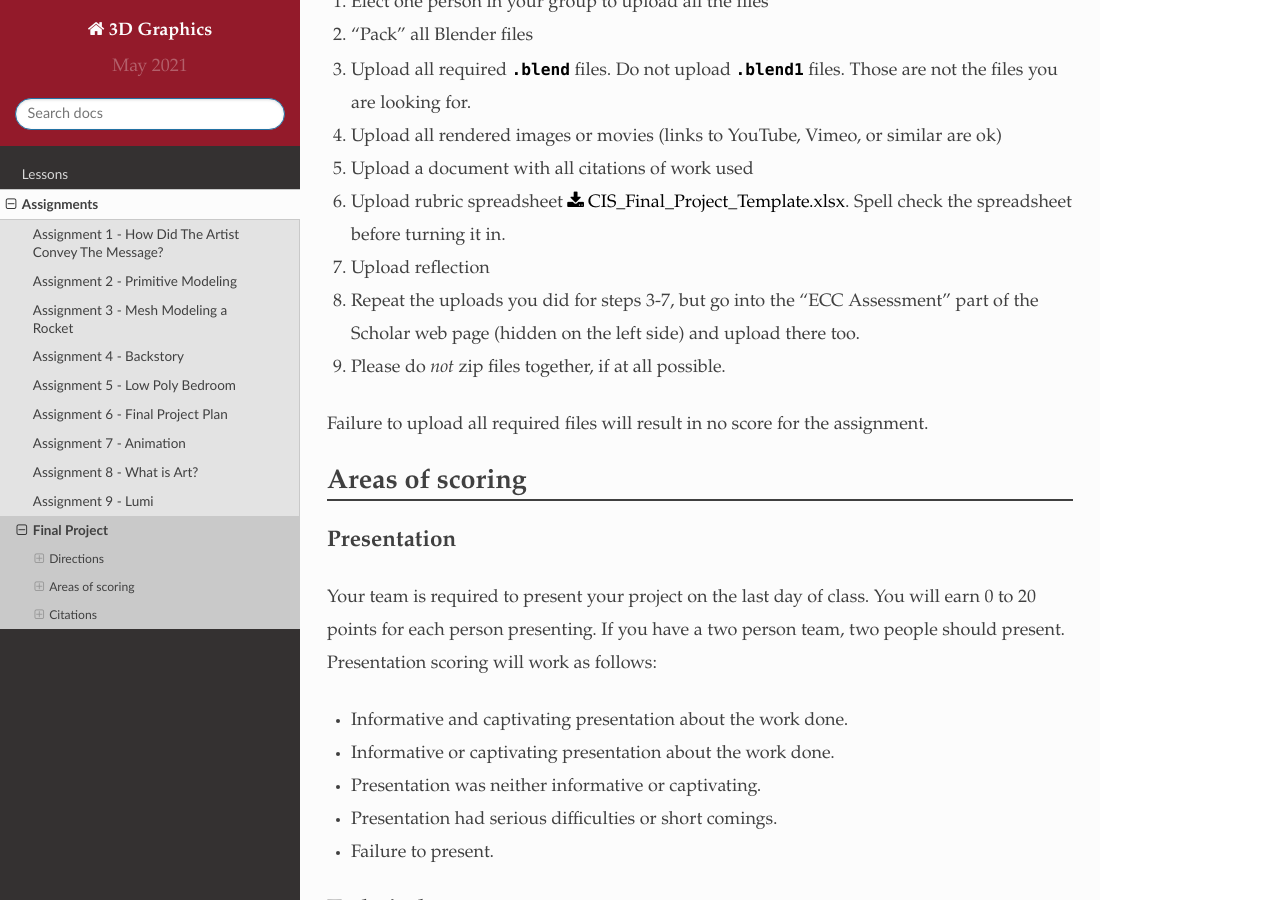
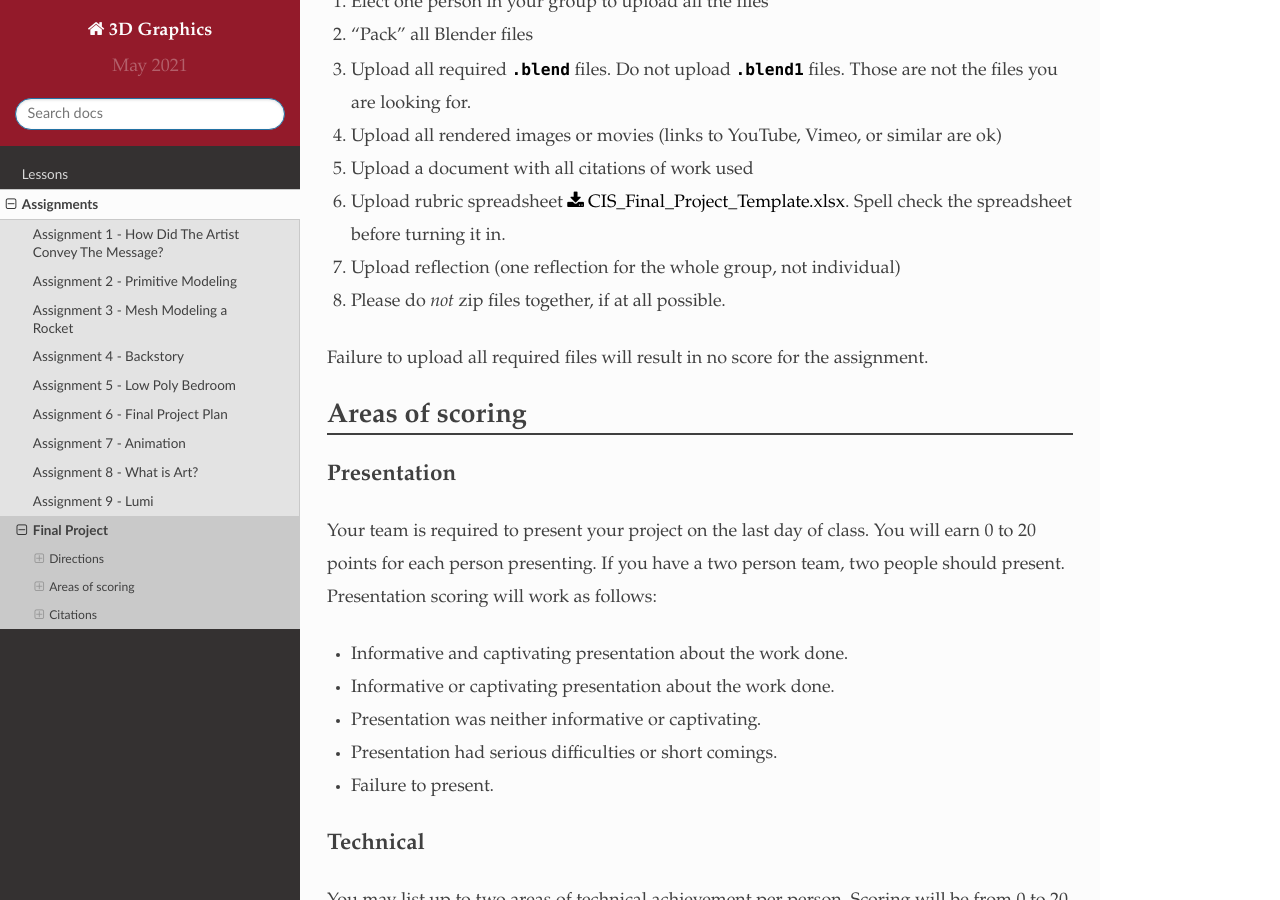
Before and after one commit to pvcraven/3d_graphics_class, a Sphinx documentation site: the page built from source/assignments/final_assignment/index.rst, in a window 1280 px wide and 900 px high, scrolled down 1414 px. Built offline with Sphinx 7.4.7 and the Read the Docs theme 2.0.0, drawn with Linux system fonts in a browser that asks for light colours.

Commit message:
Update index.rst

```diff
--- a/source/assignments/final_assignment/index.rst
+++ b/source/assignments/final_assignment/index.rst
@@ -46,10 +46,8 @@ Checklist for turning in work
 5.  Upload a document with all citations of work used
 6.  Upload rubric spreadsheet :download:`CIS_Final_Project_Template.xlsx<CIS_Final_Project_Template.xlsx>`.
     Spell check the spreadsheet before turning it in.
-7.  Upload reflection
-8.  Repeat the uploads you did for steps 3-7, but go into the "ECC Assessment"
-    part of the Scholar web page (hidden on the left side) and upload there too.
-9.  Please do *not* zip files together, if at all possible.
+7.  Upload reflection (one reflection for the whole group, not individual)
+8.  Please do *not* zip files together, if at all possible.
 
 Failure to upload all required files will result in no score for the assignment.
 
```
